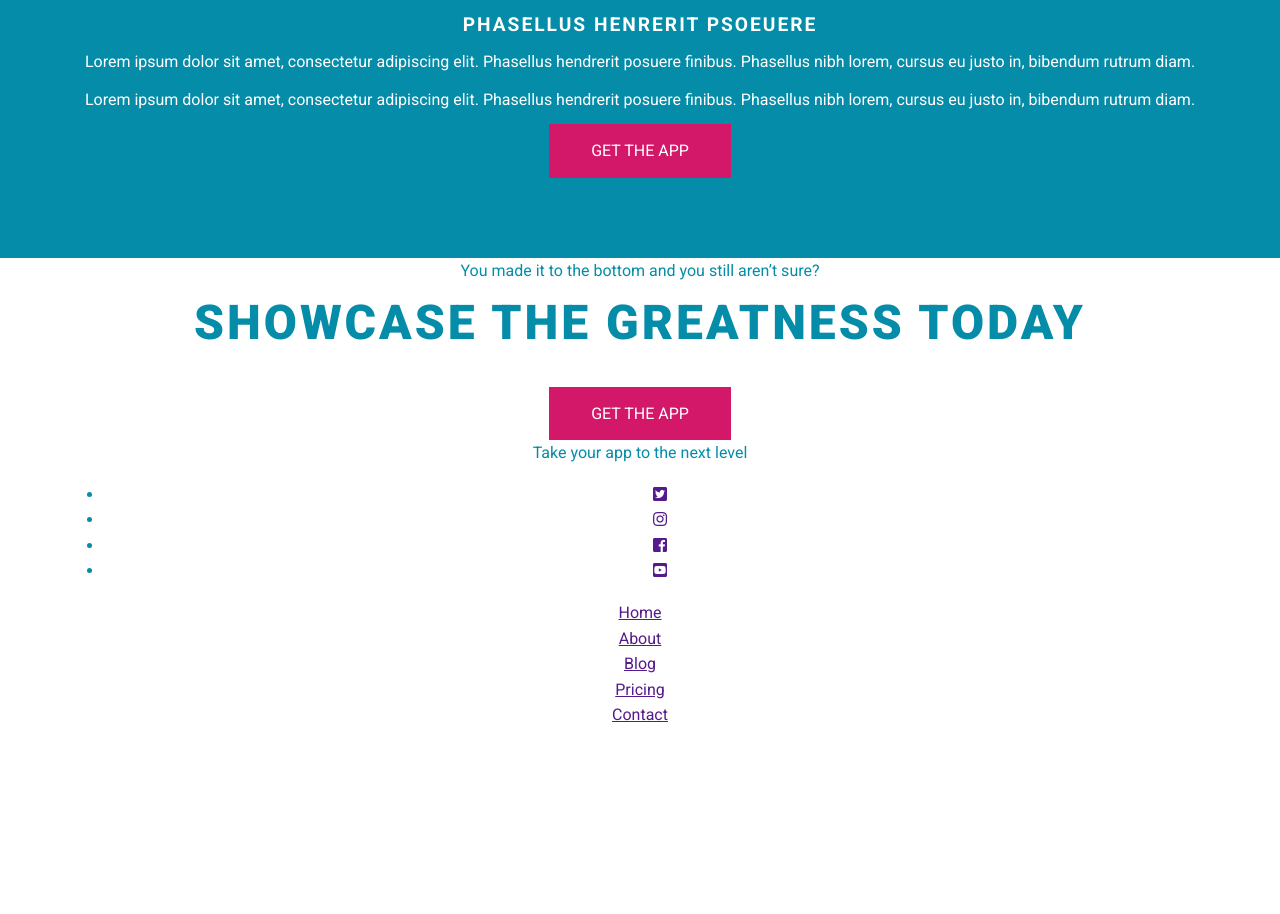
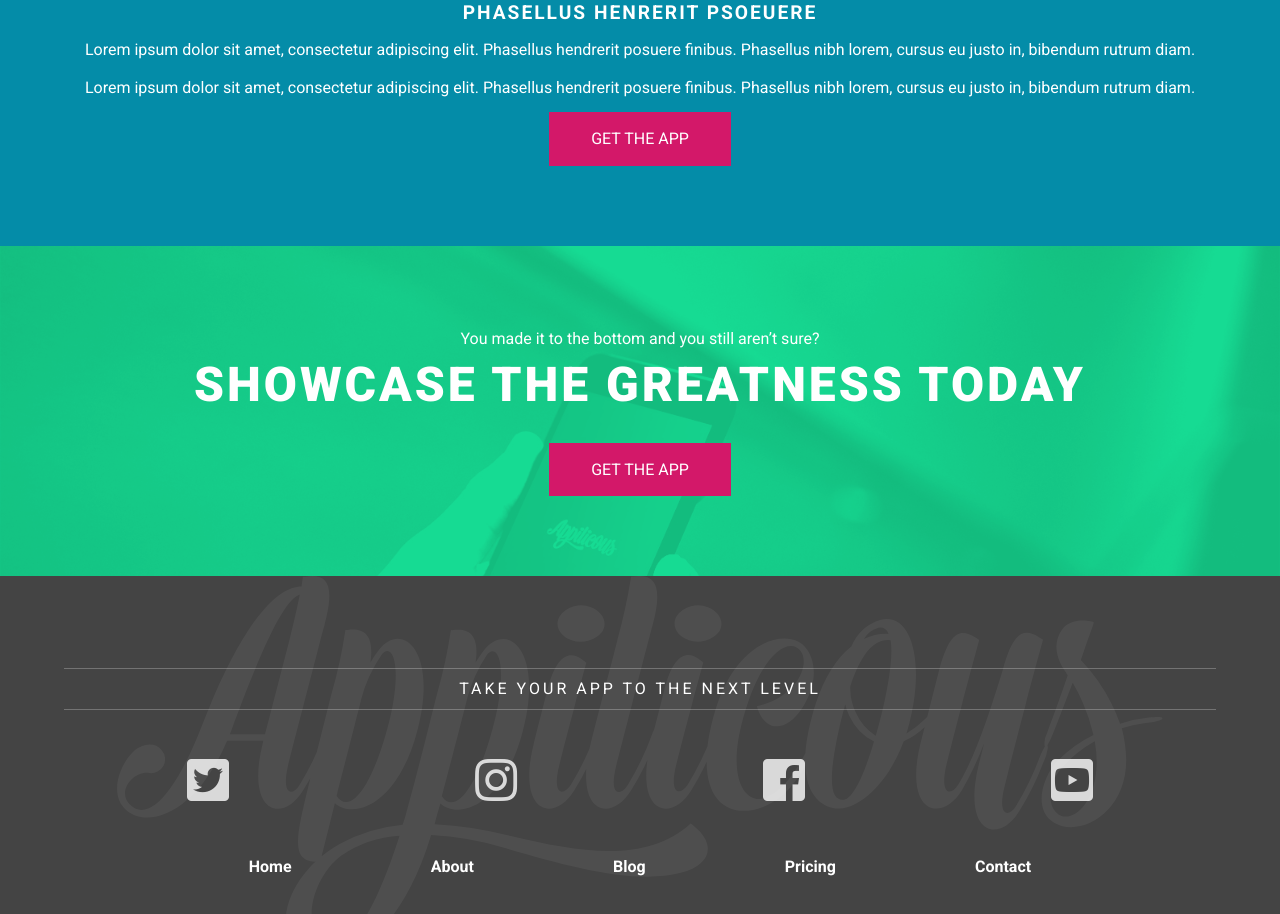
Before and after one commit to andrzejruga/responsive-website, a website: page index.html in a window 1280 px wide. Shown: the part 1584-2498 px from the top of the page. Before the commit the page ends 2312 px from the top, so only its background shows below. Drawn offline with nearby package versions, Linux system fonts and the light colour scheme.

Commit message:
CTA and footer done, mobile version basically done

```diff
--- a/index.html
+++ b/index.html
@@ -120,20 +120,20 @@
 
 <footer class="footer">
     <div class="footer__container container">
-        <p class="footer__text">Take your app to the next level</p>
-        <ul class="footer__social">
-            <li class="footer__social-item"><a href=""><i class="fab fa-twitter-square"></i></a></li>
-            <li class="footer__social-item"><a href=""><i class="fab fa-instagram"></i></a></li>
-            <li class="footer__social-item"><a href=""><i class="fab fa-facebook-square"></i></a></li>
-            <li class="footer__social-item"><a href=""><i class="fab fa-youtube-square"></i></a></li>
+        <p class="footer__text title-footer">Take your app to the next level</p>
+        <ul class="footer__social unstyled-list">
+            <li class="footer__social-item"><a class="footer__link" href=""><i class="fab fa-twitter-square"></i></a></li>
+            <li class="footer__social-item"><a class="footer__link" href=""><i class="fab fa-instagram"></i></a></li>
+            <li class="footer__social-item"><a class="footer__link" href=""><i class="fab fa-facebook-square"></i></a></li>
+            <li class="footer__social-item"><a class="footer__link" href=""><i class="fab fa-youtube-square"></i></a></li>
         </ul>
 
         <ul class="footer__nav-list unstyled-list">
-            <li class="footer__nav-item"><a href="">Home</a></li>
-            <li class="footer__nav-item"><a href="">About</a></li>
-            <li class="footer__nav-item"><a href="">Blog</a></li>
-            <li class="footer__nav-item"><a href="">Pricing</a></li>
-            <li class="footer__nav-item"><a href="">Contact</a></li>
+            <li class="footer__nav-item"><a class="footer__link footer__link--bold" href="">Home</a></li>
+            <li class="footer__nav-item"><a class="footer__link footer__link--bold" href="">About</a></li>
+            <li class="footer__nav-item"><a class="footer__link footer__link--bold" href="">Blog</a></li>
+            <li class="footer__nav-item"><a class="footer__link footer__link--bold" href="">Pricing</a></li>
+            <li class="footer__nav-item"><a class="footer__link footer__link--bold" href="">Contact</a></li>
         </ul>
     </div>
 
--- a/sass/abstracts/_colors.scss
+++ b/sass/abstracts/_colors.scss
@@ -3,6 +3,7 @@ $secondary: rgba(22, 219, 147, 1);
 $accent: rgba(211, 24, 105, 1);
 
 $white: rgb(255, 255, 255);
+$dark: #444;
 
 // Text colors
 
--- a/sass/base/_typography.scss
+++ b/sass/base/_typography.scss
@@ -24,6 +24,7 @@ h2 {
 .title-large {
     font-size: 3rem;
     font-weight: $font-black;
+    line-height: .9;
     span {
         font-weight: $font-light;
     }
@@ -41,6 +42,21 @@ h2 {
     }
 }
 
+.title-footer {
+    text-transform: uppercase;
+    letter-spacing: 3px;
+    line-height: 1;
+
+    &::before, &::after {
+        content: '';
+        display: block;
+        height: 1px;
+        background: $text-inverse;
+        opacity: .25;
+        margin: .75em 0;
+    }
+}
+
 .text-intro {
     font-size: 1.2rem;
 }
--- a/sass/components/_buttons.scss
+++ b/sass/components/_buttons.scss
@@ -16,6 +16,7 @@
         &:hover,
         &:focus {
             background: darken($accent, 15%);
+            border-color: darken($accent, 15%);
         }
     }
 
--- /dev/null
+++ b/sass/components/_cta.scss
@@ -0,0 +1,9 @@
+.cta {
+    background-color: $secondary;
+    background-image: url("../img/call-to-action-background.jpg");
+    background-size: cover;
+    background-position: center;
+    padding: 5em 0;
+    background-blend-mode: multiply;
+    color: $text-inverse;
+}
--- /dev/null
+++ b/sass/layout/_footer.scss
@@ -0,0 +1,45 @@
+.footer {
+    background: $dark;
+    color: $text-inverse;
+    padding: 5em 0;
+    position: relative;
+
+    &::before {
+        content: '';
+        display: block;
+        position: absolute;
+        top: 0;
+        bottom: 0;
+        right: 0;
+        left: 0;
+        background-image: url("../img/logo.svg");
+        background-size: contain;
+        background-repeat: no-repeat;
+        background-position: center;
+        opacity: .05;
+    }
+
+    &__social {
+        display: flex;
+        font-size: 3rem;
+        justify-content: space-around;
+        opacity: .8;
+        margin: .7em 0;
+    }
+
+    &__link {
+        color: $text-inverse;
+
+        &--bold {
+            text-decoration: none;
+            font-weight: $font-bold;
+        }
+    }
+
+    &__nav-list {
+        display: flex;
+        justify-content: space-around;
+        width: 80%;
+        margin: 0 auto;
+    }
+}
--- a/sass/main.scss
+++ b/sass/main.scss
@@ -18,6 +18,8 @@
 @import "layout/nav";
 @import "layout/home-sales-points";
 @import "layout/home-promo";
+@import "layout/footer";
 
 // 5. Components
 @import "components/buttons";
+@import "components/cta";
```
Also changed, not shown: css/style.css.
